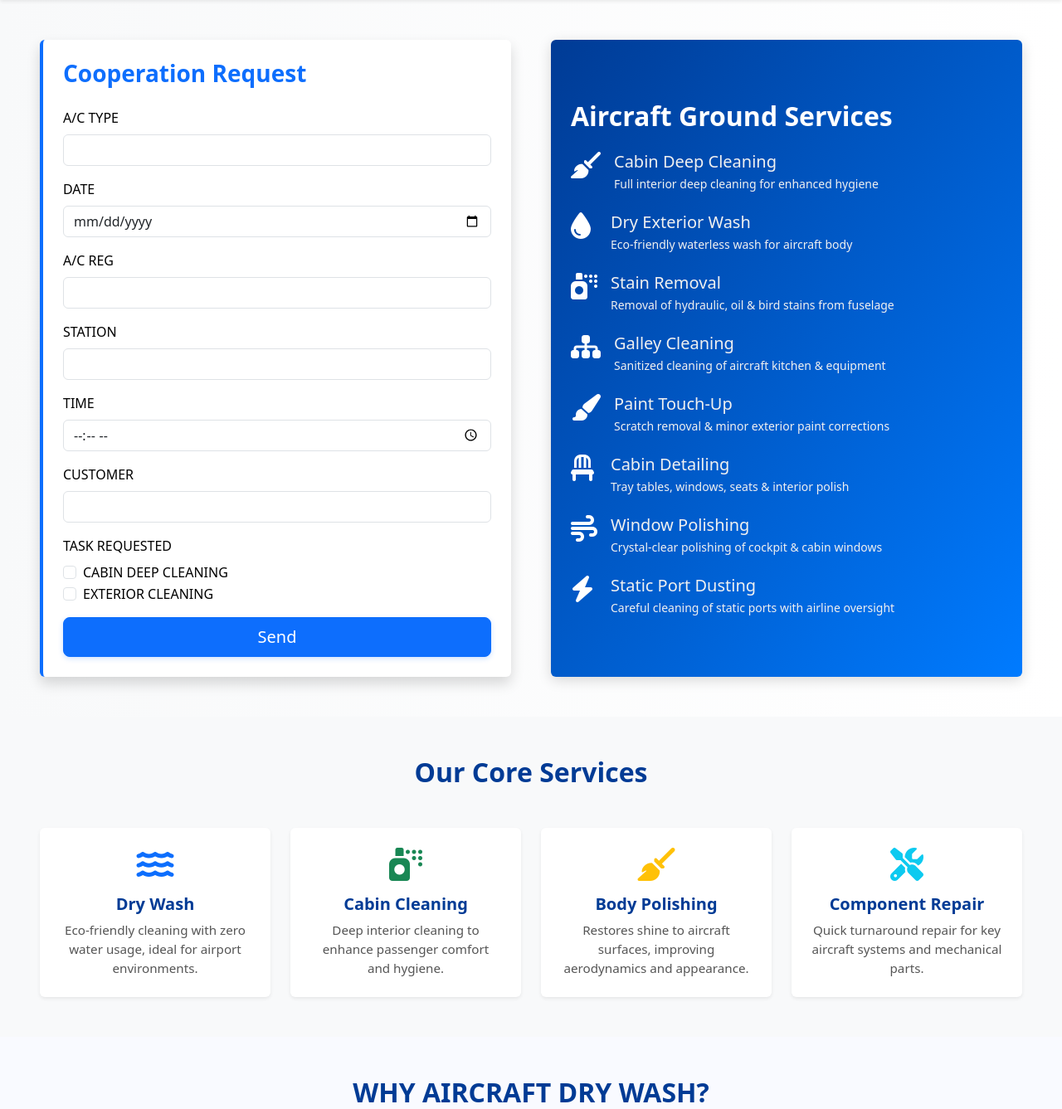
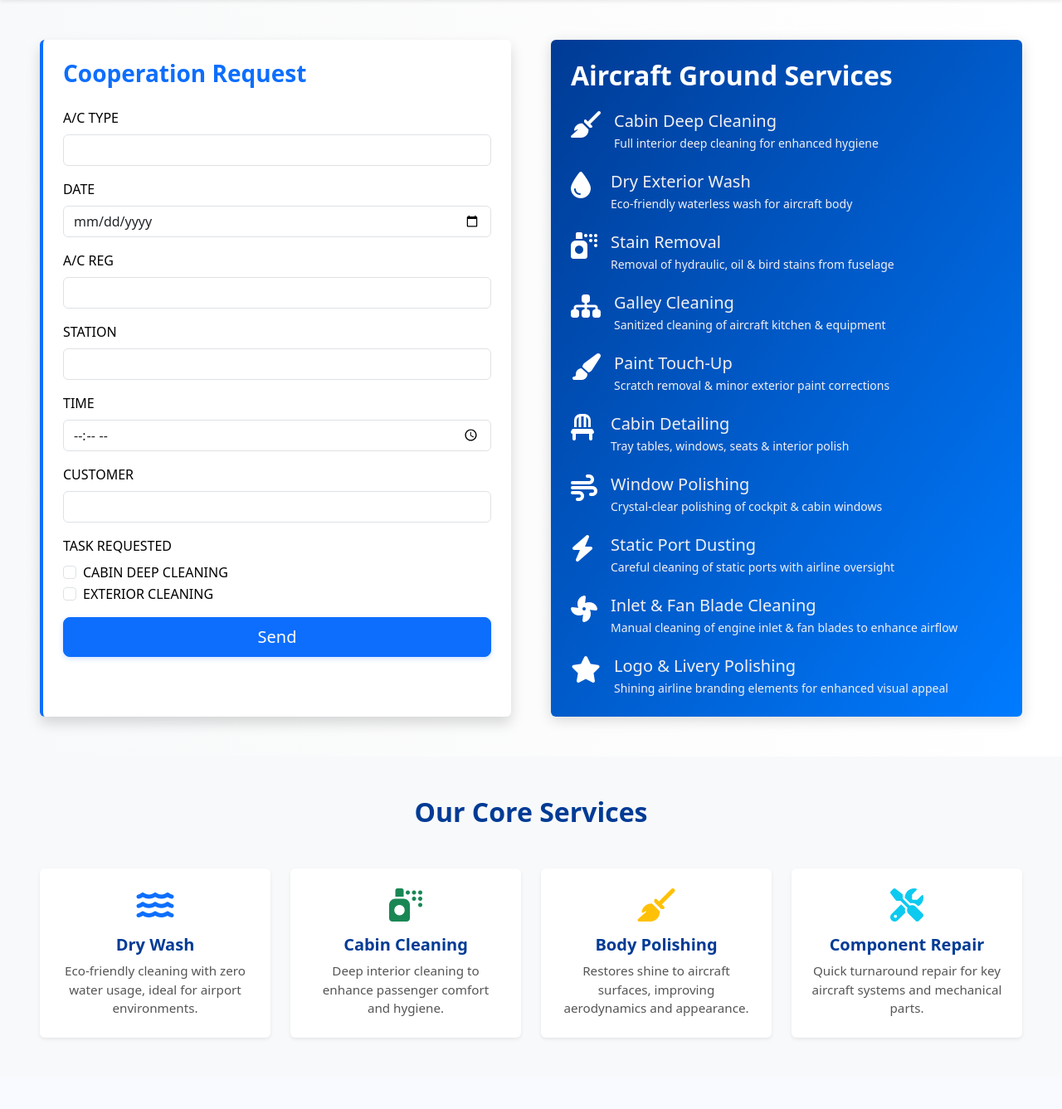
Before and after one commit to phoenixfamily/ISPX, a Django app: page /en/home/ in a window 1280 px wide. Shown: the part 74-1411 px from the top of the page at 83% size. Run offline with Django 5.2, Linux system fonts and the light colour scheme; data that the repository does not hold is empty; parts of the project's set-up code (start-up, migrations or seed data) failed here and were passed over; some libraries are stand-ins or nearby versions.

Commit message:
home  changed

```diff
--- a/templates/home.html
+++ b/templates/home.html
@@ -181,6 +181,26 @@
                                     <p class="mb-0 small">Careful cleaning of static ports with airline oversight</p>
                                 </div>
                             </div>
+
+                            <div class="d-flex gap-3 align-items-start">
+                                <i class="fa fa-fan fa-2x"></i>
+                                <div>
+                                    <h5 class="mb-1">Inlet & Fan Blade Cleaning</h5>
+                                    <p class="mb-0 small">Manual cleaning of engine inlet & fan blades to enhance
+                                        airflow</p>
+                                </div>
+                            </div>
+
+
+                            <div class="d-flex gap-3 align-items-start">
+                                <i class="fa fa-star fa-2x"></i>
+                                <div>
+                                    <h5 class="mb-1">Logo & Livery Polishing</h5>
+                                    <p class="mb-0 small">Shining airline branding elements for enhanced visual
+                                        appeal</p>
+                                </div>
+                            </div>
+
 
                         </div>
                     </div>
```
